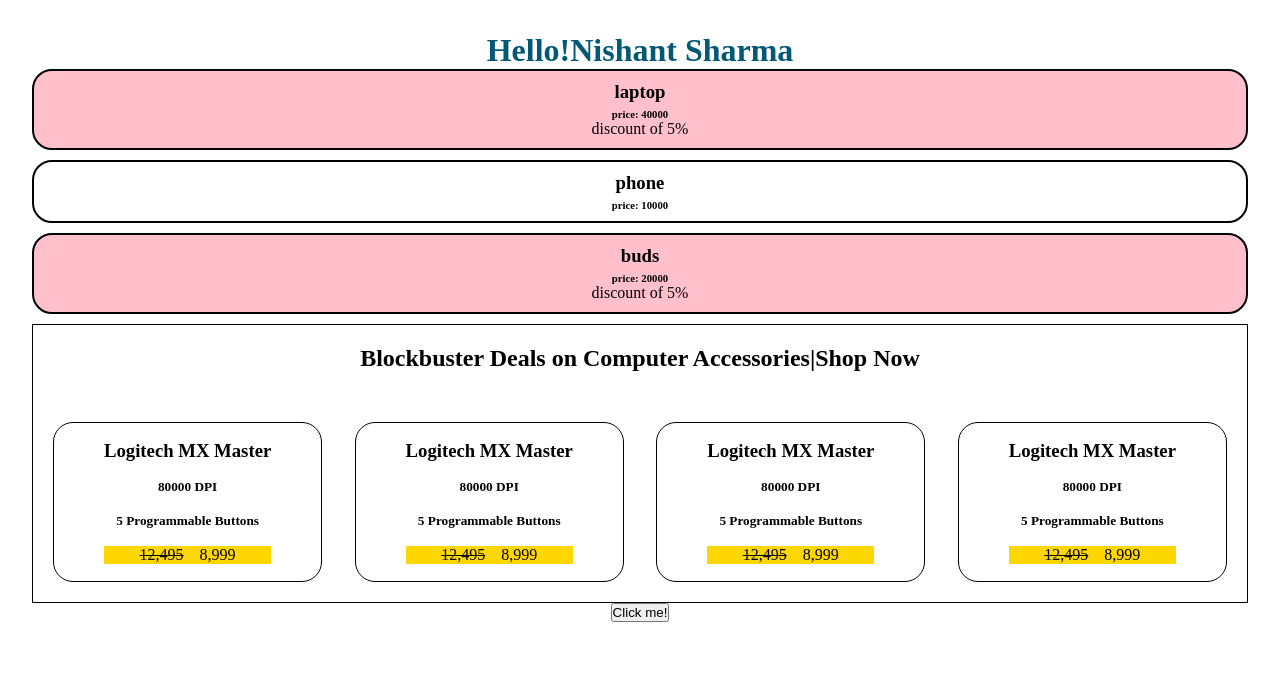
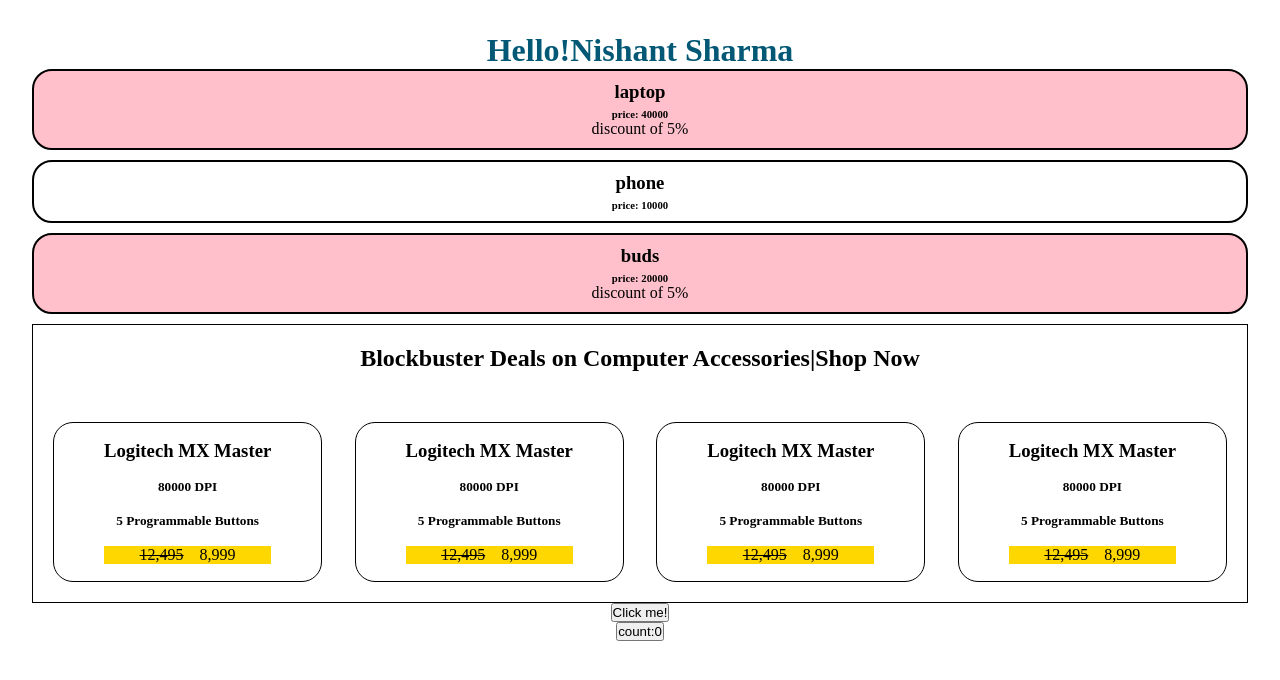
Before and after one commit to Nishantsharma-max/Learning-React, a React (Vite) app: page / in a window 1280 px wide. Shown: the top 680 px of the page. Built offline with nearby package versions, Linux system fonts and the light colour scheme.

Commit message:
counter component created

```diff
--- a/src/App.jsx
+++ b/src/App.jsx
@@ -3,6 +3,7 @@
 import Hello from "./Hello.jsx"
 import Mainbox from "./Mainbox.jsx";
 import Button from "./Button.jsx";
+import Counter from "./Counter.jsx";
 
 function App() {
   return (
@@ -11,6 +12,7 @@
       <Producttab/>
       <Mainbox/>
       <Button/>
+      <Counter/>
     </>);
 }
 
--- a/src/Button.jsx
+++ b/src/Button.jsx
@@ -1,5 +1,6 @@
 
-function print() {
+function print(event) {
+     console.log(event)
      console.log("you clicked me")
 }
 
--- /dev/null
+++ b/src/Counter.jsx
@@ -0,0 +1,11 @@
+import { useState } from "react"
+
+
+export default function Counter(){
+     let [count ,setcount] = useState(0)
+
+     function countHandeler(){
+          setcount(count+1)
+     }
+     return<button onClick={countHandeler} >count:{count}</button>
+}
--- a/src/main.jsx
+++ b/src/main.jsx
@@ -4,7 +4,7 @@
 import App from './App.jsx'
 
 createRoot(document.getElementById('root')).render(
-  <StrictMode>
+  //<StrictMode>
     <App />
-  </StrictMode>,
+  //</StrictMode>,
 )
```
